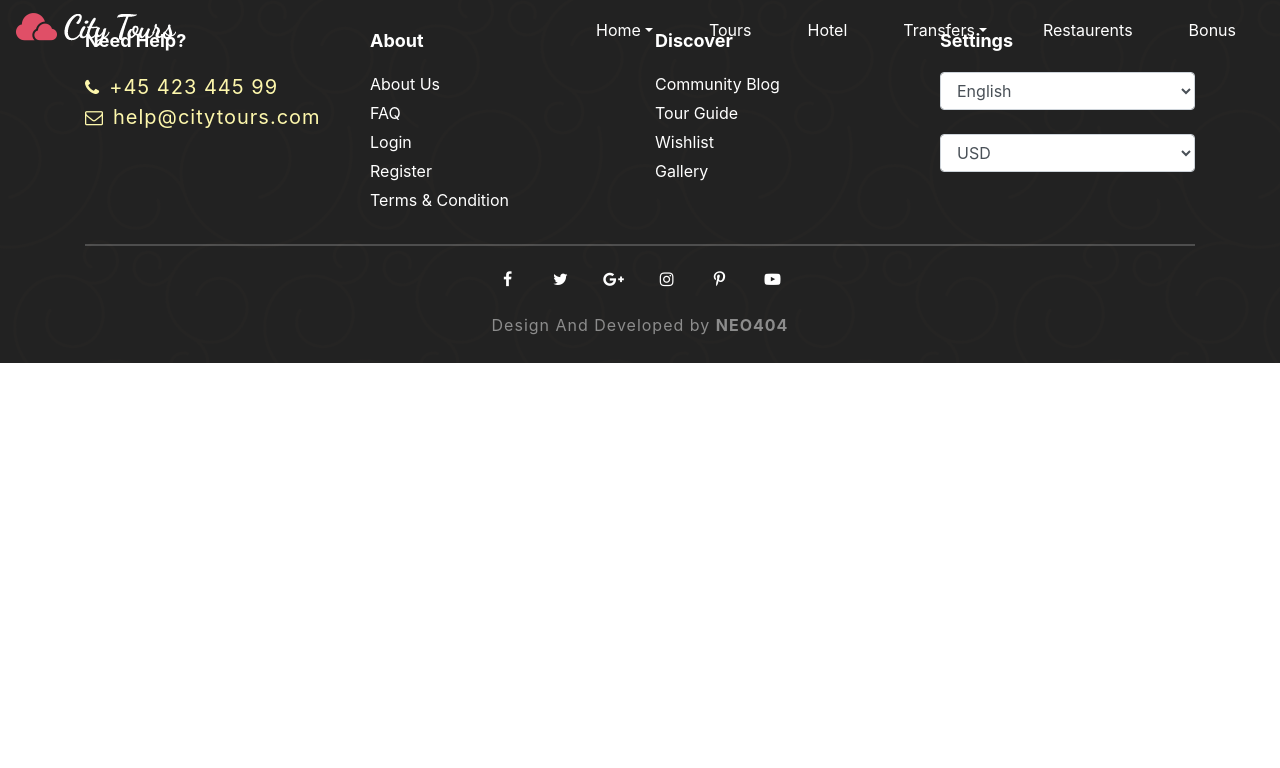
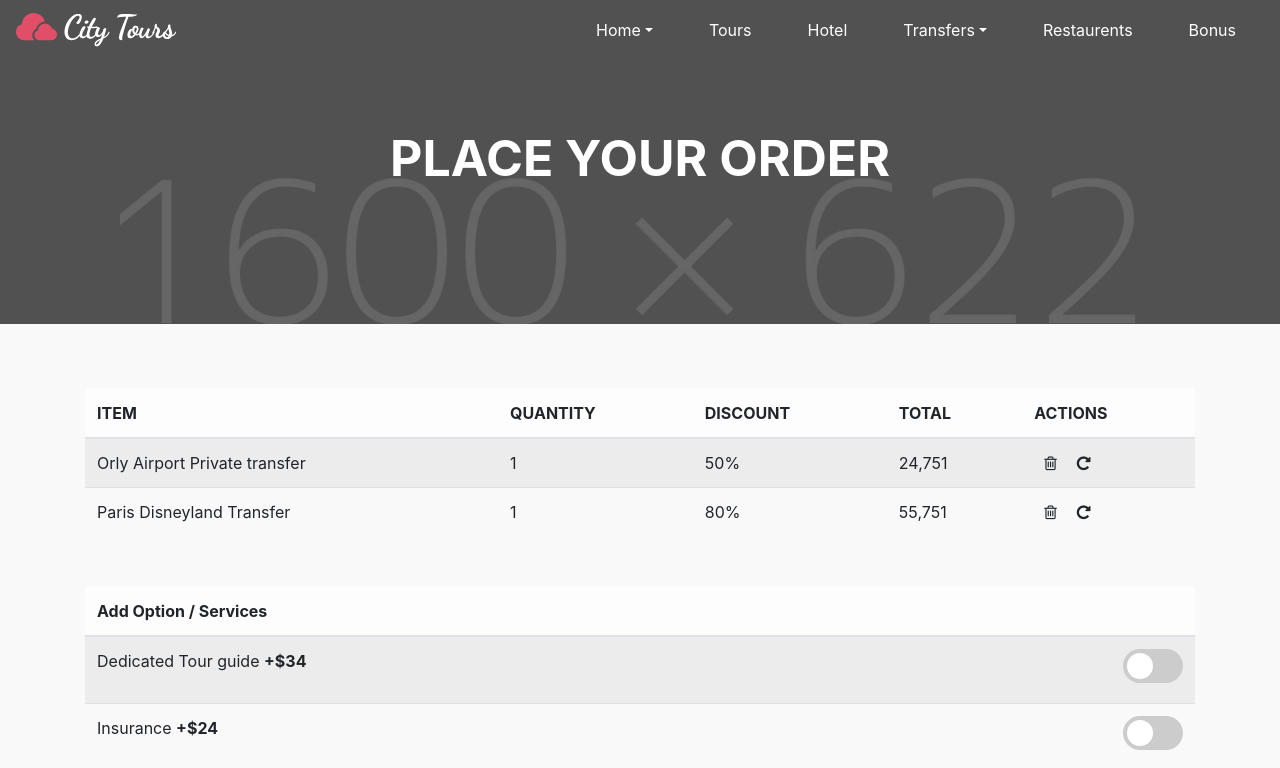
Before and after one commit to Aakashpaliwal/books-ecom, a React (Create React App) app: page /Cart in a window 1280 px wide. Shown: the top 768 px of the page. Built offline with nearby package versions, Linux system fonts and the light colour scheme.

Commit message:
add cart

```diff
--- a/src/App.js
+++ b/src/App.js
@@ -18,6 +18,7 @@ import About from './Components/About/About';
 import Career from './Components/Career/Career';
 import Blog from './Components/Blog/Blog';
 import AddLogin from './Components/Login/AddLogin';
+import Cart from './Components/Cart/Cart';
 class App extends Component {
   render() {
     return (
@@ -35,6 +36,7 @@ class App extends Component {
         <Route path = "/Career" exact = {true} component = {Career} />
         <Route path = "/Blog" exact = {true} component = {Blog} />
         <Route path = "/AddLogin" exact = {true} component = {AddLogin} />
+        <Route path = "/Cart" exact = {true} component = {Cart} />
       <Footer />
       </div>
     );
--- /dev/null
+++ b/src/Components/Cart/Cart.css
@@ -0,0 +1,91 @@
+.cart-header {
+    font-weight: bold;
+    font-size: 50px;
+    text-transform: uppercase;
+    color: #fff;
+}
+.cart-content {
+    background: #f9f9f9;
+    padding: 5%;
+}
+.cart-content .fa {
+    padding: 0 10px;
+}
+.second-table-below {
+    margin-top: 50px;
+}
+/******************switch css*****************/
+/* The switch - the box around the slider */
+.switch {
+    position: relative;
+    display: inline-block;
+    width: 60px;
+    height: 34px;
+    float:right;
+  }
+
+  /* Hide default HTML checkbox */
+  .switch input {display:none;}
+
+  /* The slider */
+  .slider {
+    position: absolute;
+    cursor: pointer;
+    top: 0;
+    left: 0;
+    right: 0;
+    bottom: 0;
+    background-color: #ccc;
+    -webkit-transition: .4s;
+    transition: .4s;
+  }
+
+  .slider:before {
+    position: absolute;
+    content: "";
+    height: 26px;
+    width: 26px;
+    left: 4px;
+    bottom: 4px;
+    background-color: white;
+    -webkit-transition: .4s;
+    transition: .4s;
+  }
+
+  input.default:checked + .slider {
+    background-color: #444;
+  }
+  input.primary:checked + .slider {
+    background-color: #2196F3;
+  }
+  input.success:checked + .slider {
+    background-color: #8bc34a;
+  }
+  input.info:checked + .slider {
+    background-color: #3de0f5;
+  }
+  input.warning:checked + .slider {
+    background-color: #FFC107;
+  }
+  input.danger:checked + .slider {
+    background-color: #f44336;
+  }
+
+  input:focus + .slider {
+    box-shadow: 0 0 1px #2196F3;
+  }
+
+  input:checked + .slider:before {
+    -webkit-transform: translateX(26px);
+    -ms-transform: translateX(26px);
+    transform: translateX(26px);
+  }
+
+  /* Rounded sliders */
+  .slider.round {
+    border-radius: 34px;
+  }
+
+  .slider.round:before {
+    border-radius: 50%;
+  }
--- /dev/null
+++ b/src/Components/Cart/Cart.js
@@ -0,0 +1,124 @@
+import React, { Component } from 'react';
+import './Cart.css';
+import {Link} from 'react-router-dom';
+class Cart extends Component {
+    render() {
+        return (
+            <React.Fragment>
+            <div>
+            <div className="background-img-custom" id="home">
+        <div className="bg-div">
+        <div className="container">
+          <div className="row">
+          <div className="col-lg-12 col-md-12 col-sm-12 col-xs-12 text-center">
+            {/* <h3>Your <span className="custom-inner-header"><strong>Comfort Partner</strong></span></h3>
+            <button type="button" className="btn btn-primary btn-custom-radius">LEARN MORE</button> */}
+                <h3 className="cart-header">Place Your Order</h3>
+            </div>
+          </div>
+        </div>
+
+      </div>
+</div>
+
+{/*content area */}
+<section className="cart-content">
+<div className="container">
+    <div className="row">
+            <div className="col-lg-12 col-md-12 col-sm-12 col-xs-12">
+            <table class="table table-striped">
+  <thead className="table-light">
+    <tr>
+      <th scope="col">ITEM</th>
+      <th scope="col">QUANTITY</th>
+      <th scope="col">DISCOUNT</th>
+      <th scope="col">TOTAL</th>
+      <th scope="col">ACTIONS</th>
+    </tr>
+  </thead>
+  <tbody>
+    <tr>
+      <td scope="row">Orly Airport Private transfer</td>
+      <td>1</td>
+      <td>50%</td>
+      <td>24,751</td>
+      <td><i class="fa fa-trash-o" aria-hidden="true"></i>
+      <i class="fa fa-repeat" aria-hidden="true"></i></td>
+    </tr>
+    <tr>
+    <td scope="row">Paris Disneyland Transfer</td>
+      <td>1</td>
+      <td>80%</td>
+      <td>55,751</td>
+      <td><i class="fa fa-trash-o" aria-hidden="true"></i>
+      <i class="fa fa-repeat" aria-hidden="true"></i></td>
+    </tr>
+  </tbody>
+</table>
+
+<div className="second-table-below">
+<table class="table table-striped">
+  <thead className="table-light">
+    <tr>
+      <th scope="col">Add Option / Services</th>
+      <th scope="col"></th>
+      <th scope="col"></th>
+      <th scope="col"></th>
+      <th scope="col"></th>
+    </tr>
+  </thead>
+  <tbody>
+    <tr>
+      <td scope="row">Dedicated Tour guide <strong>+$34</strong></td>
+      <td></td>
+      <td></td>
+      <td></td>
+      <td>
+
+                                <label class="switch ">
+          <input type="checkbox" class="primary" />
+          <span class="slider round"></span>
+          </label>
+      </td>
+    </tr>
+    <tr>
+      <td scope="row">Insurance <strong>+$24</strong></td>
+      <td></td>
+      <td></td>
+      <td></td>
+      <td>
+
+                                <label class="switch ">
+          <input type="checkbox" class="primary" />
+          <span class="slider round"></span>
+          </label>
+      </td>
+    </tr>
+    <tr>
+      <td scope="row">Extra large baggage <strong>+$12*</strong></td>
+      <td></td>
+      <td></td>
+      <td></td>
+      <td>
+
+                                <label class="switch ">
+          <input type="checkbox" class="primary" />
+          <span class="slider round"></span>
+          </label>
+      </td>
+    </tr>
+  </tbody>
+</table>
+</div>
+            </div>
+    </div>
+</div>
+</section>
+{/*end content area */}
+            </div>
+            </React.Fragment>
+        );
+    }
+}
+
+export default Cart;
```
